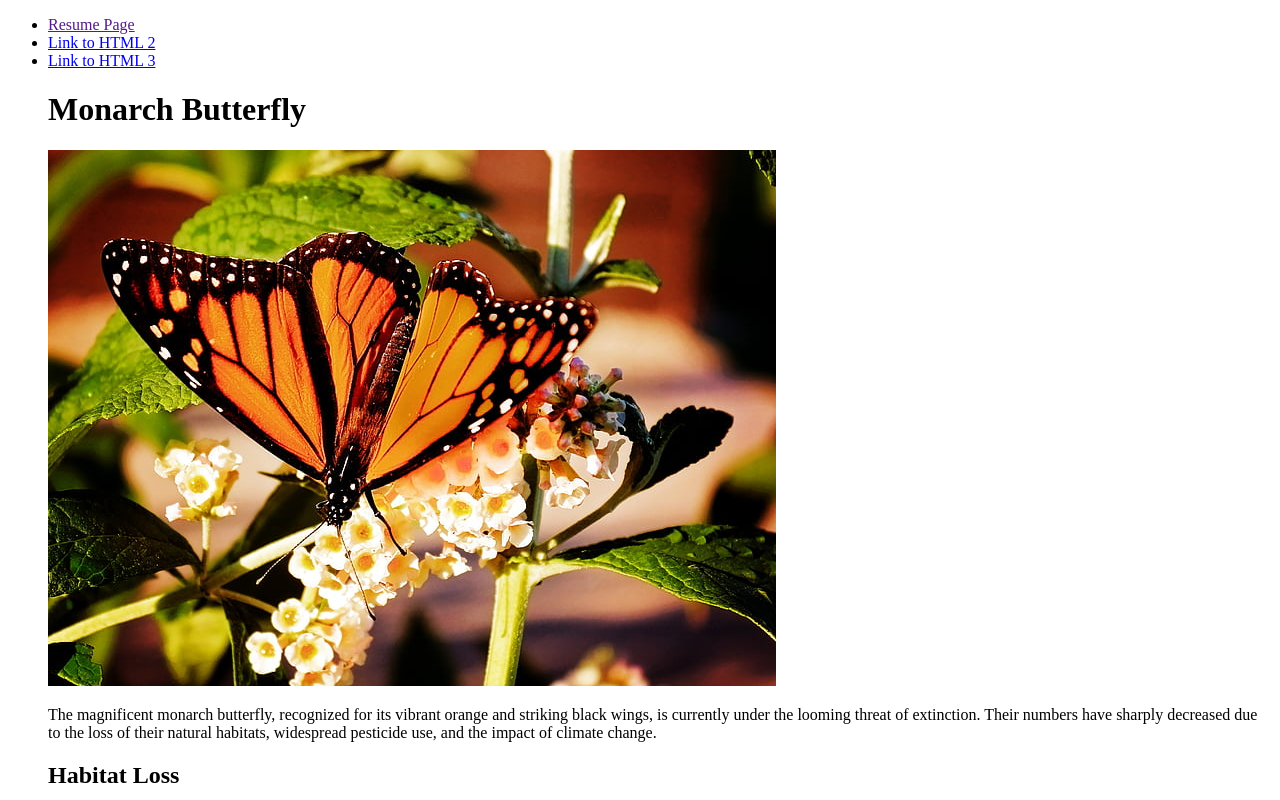
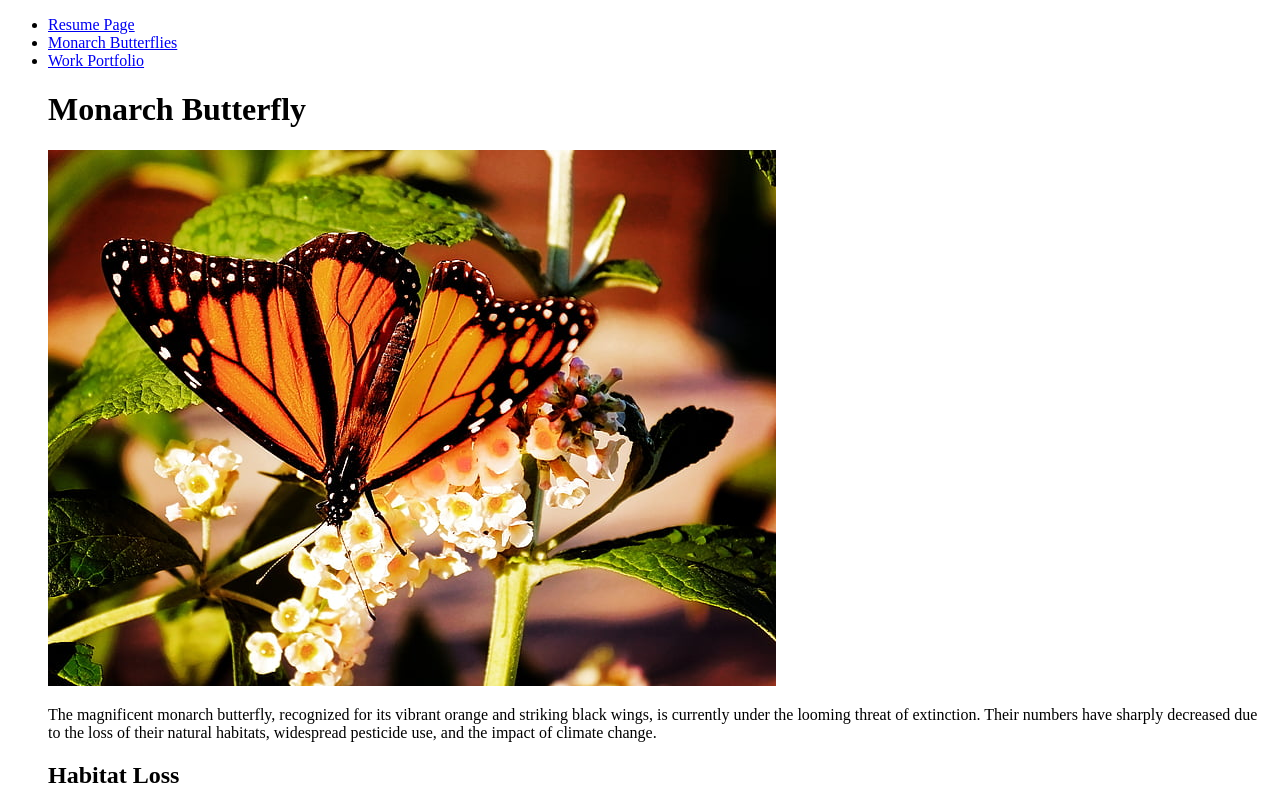
Before and after one commit to Anisa-M/Project1_Monarch, a plain HTML site: page index.html in a window 1280 px wide. Shown: the top 800 px of the page. Drawn offline with Linux system fonts and the light colour scheme.

Commit message:
Update index.html

```diff
--- a/index.html
+++ b/index.html
@@ -5,9 +5,9 @@
     <title>Monarch Butterfly Extinction</title>
 </head>
 <ul id="bul1">
-  <li><a href=""> Resume Page </a></li>
-  <li><a href="https://anisa-m.github.io/Project1_Monarch/"> Link to HTML 2 </a></li>
-  <li><a href="https://anisa-m.github.io/Project1_Portfolio/"> Link to HTML 3</a></li>
+  <li><a href="/Project1/"> Resume Page </a></li>
+  <li><a href="/Project1_Monarch/"> Monarch Butterflies </a></li>
+  <li><a href="/Project1_Portfolio/"> Work Portfolio</a></li>
 <body>
     <h1>Monarch Butterfly</h1>
     <img src="monarch-butterfly-nature-orange-preview.jpg" alt="Monarch butterfly perched on yellow petaled flower">
```
